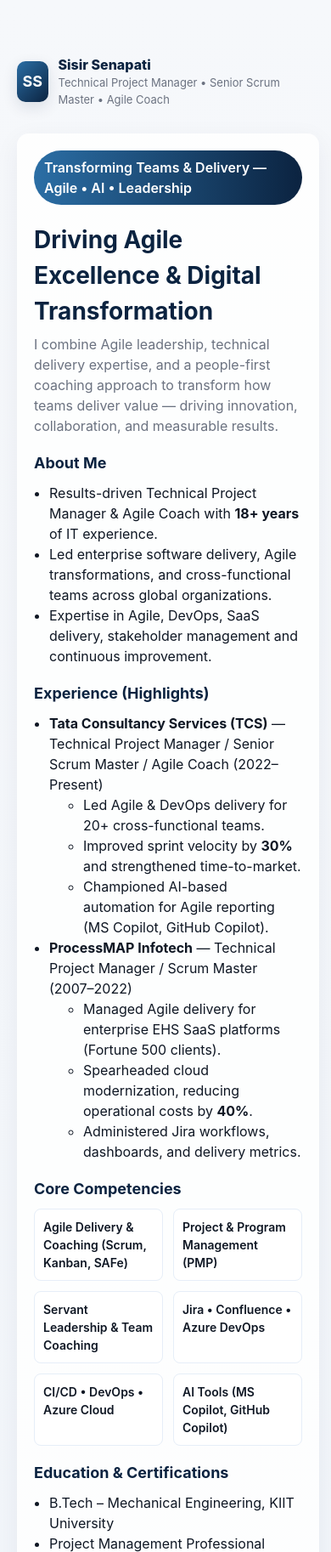
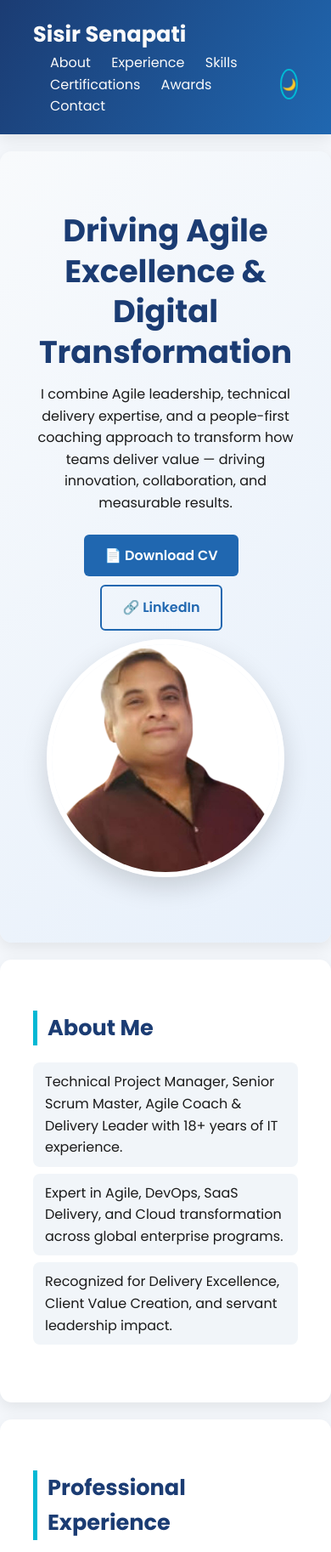
Before and after one commit to sisirsenapati/myportfolio, a plain HTML site: page index.html in a window 390 px wide. Shown: the top 1826 px of the page at 85% size. Drawn offline with Linux system fonts and the light colour scheme.

Commit message:
Refactor index.html for SEO and responsiveness
Updated HTML structure, improved SEO metadata, and enhanced styling for better responsiveness and user experience.

```diff
--- a/index.html
+++ b/index.html
@@ -1,199 +1,250 @@
-<!doctype html>
+<!DOCTYPE html>
 <html lang="en">
 <head>
-  <meta charset="utf-8" />
-  <meta name="viewport" content="width=device-width,initial-scale=1" />
-  <title>Sisir Senapati — Hybrid Executive Portfolio</title>
-  <meta name="description" content="Sisir Senapati | Technical Project Manager | Senior Scrum Master | Agile Coach | Delivery Leader. 18+ years leading Agile transformations, DevOps and SaaS delivery." />
+<meta charset="UTF-8">
+<meta name="viewport" content="width=device-width, initial-scale=1.0">
+<title>Sisir Senapati | Technical Project Manager & Agile Coach</title>
+
+<!-- ✅ SEO & LinkedIn Preview -->
+<meta name="description" content="Sisir Senapati – Technical Project Manager | Senior Scrum Master | Agile Coach | Delivery Leader with 18+ years of experience driving Agile excellence and digital transformation.">
+<meta property="og:title" content="Sisir Senapati | Technical Project Manager & Agile Coach">
+<meta property="og:description" content="Results-driven Agile & Technical Project Manager with 18+ years of IT experience. PMP, PSM I, and PMI-AI certified.">
+<meta property="og:image" content="MyPhoto.png">
+<meta property="og:type" content="website">
+<meta property="og:url" content="https://YOUR_GITHUB_USERNAME.github.io/">
+
+<!-- ✅ Favicon -->
+<link rel="icon" type="image/png" href="MyPhoto.png">
+
+<!-- ✅ Fonts -->
+<link href="https://fonts.googleapis.com/css2?family=Poppins:wght@300;400;600;700&display=swap" rel="stylesheet">
+
 <style>
-    :root{
-      --navy:#0b2340;
-      --accent:#2b6ea5;
-      --muted:#6b7280;
-      --card:#ffffff;
-      --bg:#f6f8fb;
-      --glass: rgba(255,255,255,0.85);
-      --maxw:1100px;
-      font-family: Inter, system-ui, -apple-system, "Segoe UI", Roboto, "Helvetica Neue", Arial;
+:root {
+  --primary:#1b3c73;--secondary:#2067b0;--accent:#00b8d4;
+  --bg:#f4f7fb;--card-bg:#ffffff;--text:#1a1a1a;--text-light:#fafafa;
+  --shadow:0 6px 18px rgba(0,0,0,0.08);--fade-distance:40px;
 }
-    *{box-sizing:border-box}
+[data-theme="dark"]{
+  --primary:#e3f2ff;--secondary:#00a0e0;--accent:#66e0ff;
+  --bg:#0f172a;--card-bg:#1e293b;--text:#f5f5f5;--text-light:#ffffff;
+  --shadow:0 6px 18px rgba(255,255,255,0.06);
+}
+*{box-sizing:border-box;margin:0;padding:0;}
 body{
-      margin:0;
-      background:linear-gradient(180deg,#f6f8fb 0%, #eef3f9 100%);
-      color:#0f1724;
-      -webkit-font-smoothing:antialiased;
-      -moz-osx-font-smoothing:grayscale;
-      line-height:1.5;
+  font-family:'Poppins',sans-serif;background:var(--bg);color:var(--text);
+  line-height:1.6;scroll-behavior:smooth;transition:background 0.4s,color 0.4s;
 }
-    .container{max-width:var(--maxw);margin:32px auto;padding:20px;}
-    header{display:flex;align-items:center;justify-content:space-between;padding:12px 0;}
-    .brand{display:flex;align-items:center;gap:12px;}
-    .logo{
-      width:56px;height:56px;border-radius:10px;background:linear-gradient(135deg,var(--accent),var(--navy));
-      display:flex;align-items:center;justify-content:center;color:#fff;font-weight:700;font-size:18px;
-      box-shadow:0 6px 18px rgba(11,35,64,0.12);
+header{
+  background:linear-gradient(120deg,var(--primary),var(--secondary));
+  color:var(--text-light);padding:20px 10%;
+  display:flex;justify-content:space-between;align-items:center;flex-wrap:wrap;
+  box-shadow:var(--shadow);
 }
-    nav a{margin-left:18px;color:var(--navy);text-decoration:none;font-weight:600;}
-    .hero{display:grid;grid-template-columns: 1fr 340px;gap:28px;align-items:center;margin-top:18px;}
-    .card{background:var(--glass);border-radius:14px;padding:20px;box-shadow:0 8px 30px rgba(11,35,64,0.06);}
-    .hero-left h1{margin:6px 0 6px;font-size:28px;color:var(--navy);}
-    .tagline{color:var(--muted);margin-bottom:12px;}
-    .usp{display:inline-block;background:linear-gradient(90deg,var(--accent),var(--navy));color:#fff;padding:8px 12px;border-radius:999px;font-weight:600;margin-bottom:14px;}
-    .photo{width:320px;border-radius:12px;overflow:hidden;border:6px solid #fff;box-shadow:0 12px 30px rgba(11,35,64,0.10);}
-    .photo img{display:block;width:100%;height:auto;}
-    .bullet-list{margin:0;padding-left:18px;}
-    h2{color:var(--navy);margin-top:18px;margin-bottom:10px;font-size:18px;}
-    .grid-3{display:grid;grid-template-columns:repeat(3,1fr);gap:12px;}
-    .chip{background:#fff;padding:10px;border-radius:8px;border:1px solid #e6eef8;font-weight:600;font-size:14px}
-    .projects{display:grid;grid-template-columns:repeat(2,1fr);gap:14px}
-    .project-card{background:#fff;padding:14px;border-radius:10px;border:1px solid #eef4fb}
-    .cta-row{display:flex;gap:12px;margin-top:14px;flex-wrap:wrap}
-    .btn{display:inline-block;padding:10px 16px;border-radius:8px;text-decoration:none;font-weight:700}
-    .btn-primary{background:var(--navy);color:#fff}
-    .btn-ghost{background:transparent;color:var(--navy);border:2px solid var(--navy)}
-    footer{margin-top:26px;padding:20px 0;color:var(--muted);font-size:14px;text-align:center}
-    .contact a{color:var(--navy);text-decoration:none;font-weight:700}
-    .meta{font-size:13px;color:var(--muted);margin-top:6px}
-    /* responsive */
-    @media (max-width:900px){
-      .hero{grid-template-columns:1fr;gap:14px}
-      .grid-3{grid-template-columns:repeat(2,1fr)}
-      .projects{grid-template-columns:1fr}
-      nav{display:none}
-      .logo{width:48px;height:48px}
+header h1{font-size:1.6rem;font-weight:700;}
+nav a{
+  color:var(--text-light);text-decoration:none;margin-left:20px;
+  font-weight:500;transition:color 0.3s;
+}
+nav a:hover{color:var(--accent);}
+.theme-toggle{
+  background:none;border:2px solid var(--accent);border-radius:50%;
+  color:var(--text-light);width:36px;height:36px;
+  display:flex;align-items:center;justify-content:center;
+  cursor:pointer;transition:background 0.3s,color 0.3s;
+}
+.theme-toggle:hover{background:var(--accent);color:#000;}
+
+.hero{
+  display:flex;justify-content:space-between;align-items:center;
+  padding:70px 10%;flex-wrap:wrap;
+  background:linear-gradient(135deg,#f8fafc 0%,#e7f0fb 100%);
+  transition:background 0.4s;
+}
+[data-theme="dark"] .hero{
+  background:linear-gradient(135deg,#1e293b 0%,#0f172a 100%);
+}
+.hero-content{flex:1 1 55%;max-width:600px;}
+.hero-content h2{
+  font-size:2.3rem;color:var(--primary);margin-bottom:12px;line-height:1.3;
+}
+.hero-content p{font-size:1rem;margin-bottom:24px;color:var(--text);}
+.hero-buttons a{
+  display:inline-block;padding:12px 24px;border-radius:6px;margin-right:10px;
+  text-decoration:none;font-weight:600;transition:0.3s;
+}
+.btn-primary{background:var(--secondary);color:white;}
+.btn-primary:hover{background:var(--accent);}
+.btn-outline{border:2px solid var(--secondary);color:var(--secondary);}
+.btn-outline:hover{background:var(--secondary);color:white;}
+.hero-photo{text-align:center;}
+.hero-photo img{
+  width:280px;height:280px;object-fit:cover;border-radius:50%;
+  border:6px solid white;box-shadow:0 12px 30px rgba(0,0,0,0.15);
+  transition:transform 0.4s;
+}
+.hero-photo img:hover{transform:scale(1.05);}
+section{
+  padding:60px 10%;background:var(--card-bg);margin:20px auto;border-radius:14px;
+  box-shadow:var(--shadow);max-width:1100px;opacity:0;transform:translateY(var(--fade-distance));
+  transition:all 0.8s ease-out;
+}
+section.visible{opacity:1;transform:none;}
+section h3{
+  font-size:1.6rem;color:var(--primary);margin-bottom:20px;
+  border-left:5px solid var(--accent);padding-left:12px;
+}
+ul{list-style:none;}
+ul li{
+  background:#f1f5f9;padding:10px 14px;border-radius:8px;margin-bottom:8px;
+  transition:background 0.3s;
+}
+[data-theme="dark"] ul li{background:#1e293b;}
+ul li:hover{background:#e0ebfa;}
+.grid{
+  display:grid;grid-template-columns:repeat(auto-fit,minmax(250px,1fr));gap:16px;
+}
+.chip{
+  background:#e7f0fb;padding:10px;text-align:center;border-radius:8px;
+  font-weight:600;color:var(--primary);transition:transform 0.3s;
+}
+.chip:hover{transform:scale(1.05);background:#d9e9fa;}
+[data-theme="dark"] .chip{background:#243757;color:#a3d8ff;}
+.badges{
+  display:flex;flex-wrap:wrap;gap:24px;justify-content:center;align-items:center;
+}
+.badges img{
+  width:150px;height:auto;border-radius:12px;box-shadow:0 6px 18px rgba(0,0,0,0.1);
+  transition:transform 0.4s,box-shadow 0.4s;
+}
+.badges img:hover{transform:scale(1.08);box-shadow:0 8px 25px rgba(0,0,0,0.2);}
+footer{
+  background:var(--primary);color:var(--text-light);
+  text-align:center;padding:24px 10%;margin-top:40px;
+}
+footer a{color:var(--accent);text-decoration:none;font-weight:600;}
+@media(max-width:768px){
+  .hero{flex-direction:column;text-align:center;}
+  .hero-content,.hero-photo{flex:1 1 100%;}
+  .hero-buttons a{margin-bottom:10px;}
 }
 </style>
 </head>
+
 <body>
-  <div class="container">
 <header>
-      <div class="brand">
-        <div class="logo">SS</div>
-        <div>
-          <div style="font-weight:800;color:var(--navy)">Sisir Senapati</div>
-          <div style="font-size:13px;color:var(--muted)">Technical Project Manager • Senior Scrum Master • Agile Coach</div>
-        </div>
-      </div>
+  <h1>Sisir Senapati</h1>
+  <div style="display:flex;align-items:center;gap:14px;">
     <nav>
       <a href="#about">About</a>
       <a href="#experience">Experience</a>
       <a href="#skills">Skills</a>
-        <a href="#projects">Projects</a>
+      <a href="#certs">Certifications</a>
+      <a href="#awards">Awards</a>
       <a href="#contact">Contact</a>
     </nav>
+    <button class="theme-toggle" id="themeToggle" title="Toggle dark/light mode">🌙</button>
+  </div>
 </header>
 
-    <main class="hero">
-      <div class="hero-left card">
-        <div class="usp">Transforming Teams & Delivery — Agile • AI • Leadership</div>
-        <h1>Driving Agile Excellence & Digital Transformation</h1>
-        <div class="tagline">I combine Agile leadership, technical delivery expertise, and a people-first coaching approach to transform how teams deliver value — driving innovation, collaboration, and measurable results.</div>
-
-        <h2 id="about">About Me</h2>
-        <ul class="bullet-list">
-          <li>Results-driven Technical Project Manager & Agile Coach with <strong>18+ years</strong> of IT experience.</li>
-          <li>Led enterprise software delivery, Agile transformations, and cross-functional teams across global organizations.</li>
-          <li>Expertise in Agile, DevOps, SaaS delivery, stakeholder management and continuous improvement.</li>
-        </ul>
-
-        <h2 id="experience">Experience (Highlights)</h2>
-        <ul class="bullet-list">
-          <li><strong>Tata Consultancy Services (TCS)</strong> — Technical Project Manager / Senior Scrum Master / Agile Coach (2022–Present)
-            <ul>
-              <li>Led Agile & DevOps delivery for 20+ cross-functional teams.</li>
-              <li>Improved sprint velocity by <strong>30%</strong> and strengthened time-to-market.</li>
-              <li>Championed AI-based automation for Agile reporting (MS Copilot, GitHub Copilot).</li>
-            </ul>
-          </li>
-          <li><strong>ProcessMAP Infotech</strong> — Technical Project Manager / Scrum Master (2007–2022)
-            <ul>
-              <li>Managed Agile delivery for enterprise EHS SaaS platforms (Fortune 500 clients).</li>
-              <li>Spearheaded cloud modernization, reducing operational costs by <strong>40%</strong>.</li>
-              <li>Administered Jira workflows, dashboards, and delivery metrics.</li>
-            </ul>
-          </li>
-        </ul>
-
-        <h2 id="skills">Core Competencies</h2>
-        <div class="grid-3" style="margin-top:8px">
-          <div class="chip">Agile Delivery & Coaching (Scrum, Kanban, SAFe)</div>
-          <div class="chip">Project & Program Management (PMP)</div>
-          <div class="chip">Servant Leadership & Team Coaching</div>
-          <div class="chip">Jira • Confluence • Azure DevOps</div>
-          <div class="chip">CI/CD • DevOps • Azure Cloud</div>
-          <div class="chip">AI Tools (MS Copilot, GitHub Copilot)</div>
-        </div>
-
-        <h2 id="education" style="margin-top:18px">Education & Certifications</h2>
-        <ul class="bullet-list">
-          <li>B.Tech – Mechanical Engineering, KIIT University</li>
-          <li>Project Management Professional (PMP) — PMI</li>
-          <li>Professional Scrum Master I (PSM I) — Scrum.org</li>
-          <li>AI in Project Management — PMI</li>
-          <li>Azure Cloud Computing Certification</li>
-        </ul>
-
-        <h2 id="projects" style="margin-top:18px">Featured Projects & Impact</h2>
-        <div class="projects">
-          <div class="project-card">
-            <strong>Agile Transformation Program — TCS</strong>
-            <div class="meta">Scaled Agile, PI planning, Scrum of Scrums. Outcome: 30% velocity uplift.</div>
-          </div>
-          <div class="project-card">
-            <strong>EHS SaaS Modernization — ProcessMAP</strong>
-            <div class="meta">Legacy to multi-tenant cloud migration. Outcome: 40% operational cost reduction.</div>
-          </div>
-          <div class="project-card">
-            <strong>AI in Project Management</strong>
-            <div class="meta">Integrated Copilot tools to automate reporting — reduced manual effort by 25%.</div>
-          </div>
-          <div class="project-card">
-            <strong>Delivery Governance & Metrics</strong>
-            <div class="meta">Jira administration, dashboards, release coordination and executive reporting.</div>
+<section class="hero">
+  <div class="hero-content">
+    <h2>Driving Agile Excellence & Digital Transformation</h2>
+    <p>I combine Agile leadership, technical delivery expertise, and a people-first coaching approach to
+      transform how teams deliver value — driving innovation, collaboration, and measurable results.</p>
+    <div class="hero-buttons">
+      <a href="Sisir_Senapati_TPM_SSM_AC_DL.pdf" class="btn-primary" download>📄 Download CV</a>
+      <a href="https://linkedin.com/in/sisir-senapati" target="_blank" class="btn-outline">🔗 LinkedIn</a>
     </div>
   </div>
+  <div class="hero-photo">
+    <img src="MyPhoto.png" alt="Sisir Senapati Photo">
+  </div>
+</section>
 
-        <div class="cta-row" style="margin-top:18px">
-          <a class="btn btn-primary" href="Sisir_Senapati_TPM_SSM_AC_DL.pdf" download>Download Resume (PDF)</a>
-          <a class="btn btn-ghost" href="mailto:sisir.senapati@gmail.com">Email Me</a>
-          <a class="btn" style="border:1px solid #e6eef8" href="https://linkedin.com/in/sisir-senapati" target="_blank" rel="noopener">LinkedIn</a>
+<section id="about">
+  <h3>About Me</h3>
+  <ul>
+    <li>Technical Project Manager, Senior Scrum Master, Agile Coach & Delivery Leader with 18+ years of IT experience.</li>
+    <li>Expert in Agile, DevOps, SaaS Delivery, and Cloud transformation across global enterprise programs.</li>
+    <li>Recognized for Delivery Excellence, Client Value Creation, and servant leadership impact.</li>
+  </ul>
+</section>
+
+<section id="experience">
+  <h3>Professional Experience</h3>
+  <ul>
+    <li><strong>Tata Consultancy Services (2022–Present):</strong> Led Agile & DevOps delivery for 20+ teams, improving sprint velocity by 30%. Championed AI-based reporting automation with MS Copilot and GitHub Copilot.</li>
+    <li><strong>ProcessMAP Infotech (2007–2022):</strong> Managed enterprise SaaS delivery for Fortune 500 clients, migrated legacy platforms to cloud, reducing operational costs by 40%.</li>
+  </ul>
+</section>
+
+<section id="skills">
+  <h3>Core Competencies</h3>
+  <div class="grid">
+    <div class="chip">Agile Delivery & Coaching</div>
+    <div class="chip">Project & Program Management (PMP)</div>
+    <div class="chip">Servant Leadership</div>
+    <div class="chip">Jira • Confluence • Azure DevOps</div>
+    <div class="chip">CI/CD • DevOps • Cloud (Azure)</div>
+    <div class="chip">AI Tools: MS Copilot, GitHub Copilot</div>
   </div>
+</section>
+
+<section id="certs">
+  <h3>Certifications & Badges</h3>
+  <div class="badges">
+    <img src="PMP.png" alt="PMP Certification Badge">
+    <img src="PSMI.png" alt="Professional Scrum Master I Badge">
+    <img src="PM-AI.png" alt="PMI Talking to AI Badge">
   </div>
+</section>
 
-      <aside class="card" style="padding:18px;">
-        <div class="photo">
-          <!-- make sure MyPhoto.png is in the same repo folder -->
-          <img src="MyPhoto.png" alt="Sisir Senapati — Profile Photo">
-        </div>
+<section id="awards">
+  <h3>Awards & Recognition</h3>
+  <ul>
+    <li>🏅 Recognized for Delivery Excellence & Client Value Creation – TCS & ProcessMAP.</li>
+    <li>🌍 Led multiple Agile transformation initiatives improving team maturity & business agility.</li>
+    <li>🚀 Improved sprint velocity by 30% through Agile and DevOps enablement.</li>
+    <li>🏆 Awarded “Best Technical Project Manager” for outstanding leadership and results.</li>
+  </ul>
+</section>
 
-        <div style="margin-top:16px">
-          <h2>Quick Contact</h2>
-          <div class="meta">📍 Bhubaneswar, India</div>
-          <div class="meta">📞 <a class="contact" href="tel:+919861116342">+91 98611 16342</a></div>
-          <div class="meta">✉️ <a class="contact" href="mailto:sisir.senapati@gmail.com">sisir.senapati@gmail.com</a></div>
-          <div class="meta" style="margin-top:8px">🔗 <a href="https://linkedin.com/in/sisir-senapati" target="_blank" rel="noopener">linkedin.com/in/sisir-senapati</a></div>
-        </div>
-
-        <div style="margin-top:18px">
-          <h2>USP</h2>
-          <div class="meta">I combine Agile leadership, technical delivery expertise, and a people-first coaching approach to transform how teams deliver value — driving innovation, collaboration, and measurable results.</div>
-        </div>
-
-        <div style="margin-top:18px">
-          <h2>Awards & Recognition</h2>
-          <ul class="bullet-list">
-            <li>Delivery Excellence & Client Value Creation — TCS & ProcessMAP</li>
-            <li>Best Technical Project Manager Award</li>
-            <li>30% improvement in delivery velocity (program level)</li>
+<section id="contact">
+  <h3>Contact</h3>
+  <ul>
+    <li>📍 Bhubaneswar, India</li>
+    <li>📧 <a href="mailto:sisir.senapati@gmail.com">sisir.senapati@gmail.com</a></li>
+    <li>📞 <a href="tel:+919861116342">+91 98611 16342</a></li>
+    <li>🔗 <a href="https://linkedin.com/in/sisir-senapati" target="_blank">linkedin.com/in/sisir-senapati</a></li>
   </ul>
-        </div>
-      </aside>
-    </main>
+</section>
 
 <footer>
-      <div>© <strong>Sisir Senapati</strong> — Technical Project Manager • Agile Coach • Delivery Leader</div>
-      <div style="margin-top:6px" class="meta">Built for GitHub Pages. Put <code>index.html</code>, <code>MyPhoto.png</code>, and <code>Sisir_Senapati_TPM_SSM_AC_DL.pdf</code> in the same repository.</div>
+  <p>© 2025 Sisir Senapati — Technical Project Manager | Agile Coach | Delivery Leader</p>
+  <p>Built with ❤️ using HTML & CSS | Hosted on GitHub Pages</p>
 </footer>
-  </div>
+
+<script>
+// 🌙 Dark mode toggle
+const toggleBtn = document.getElementById('themeToggle');
+toggleBtn.addEventListener('click', () => {
+  document.body.dataset.theme =
+    document.body.dataset.theme === 'dark' ? 'light' : 'dark';
+  toggleBtn.textContent = document.body.dataset.theme === 'dark' ? '☀️' : '🌙';
+});
+
+// ✨ Fade-in animation
+const sections = document.querySelectorAll('section');
+const reveal = () => {
+  const trigger = window.innerHeight * 0.85;
+  sections.forEach(sec => {
+    const rect = sec.getBoundingClientRect();
+    if (rect.top < trigger) sec.classList.add('visible');
+  });
+};
+window.addEventListener('scroll', reveal);
+window.addEventListener('load', reveal);
+</script>
 </body>
 </html>
```
Lines whose indentation alone changed are shown as unchanged.
